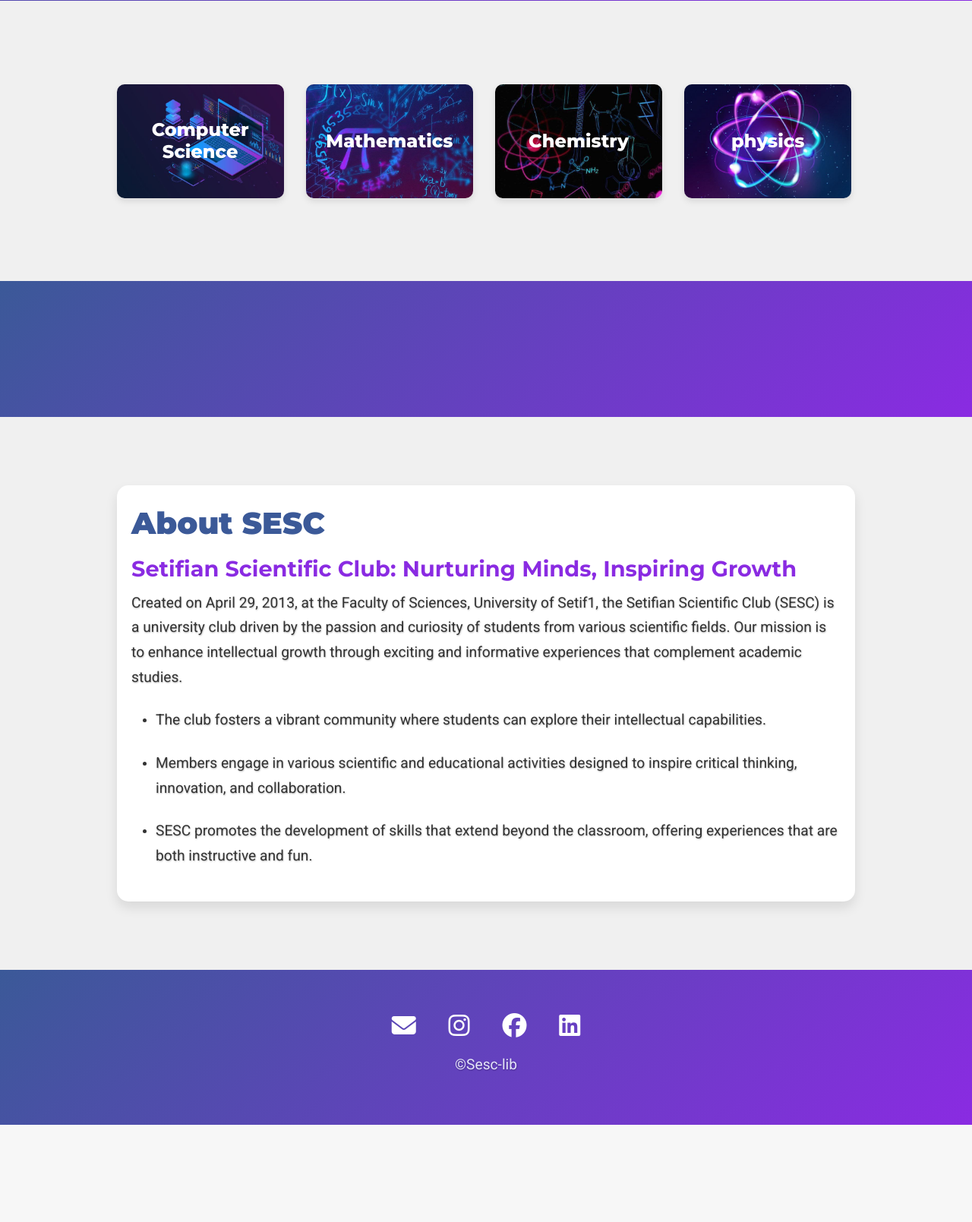
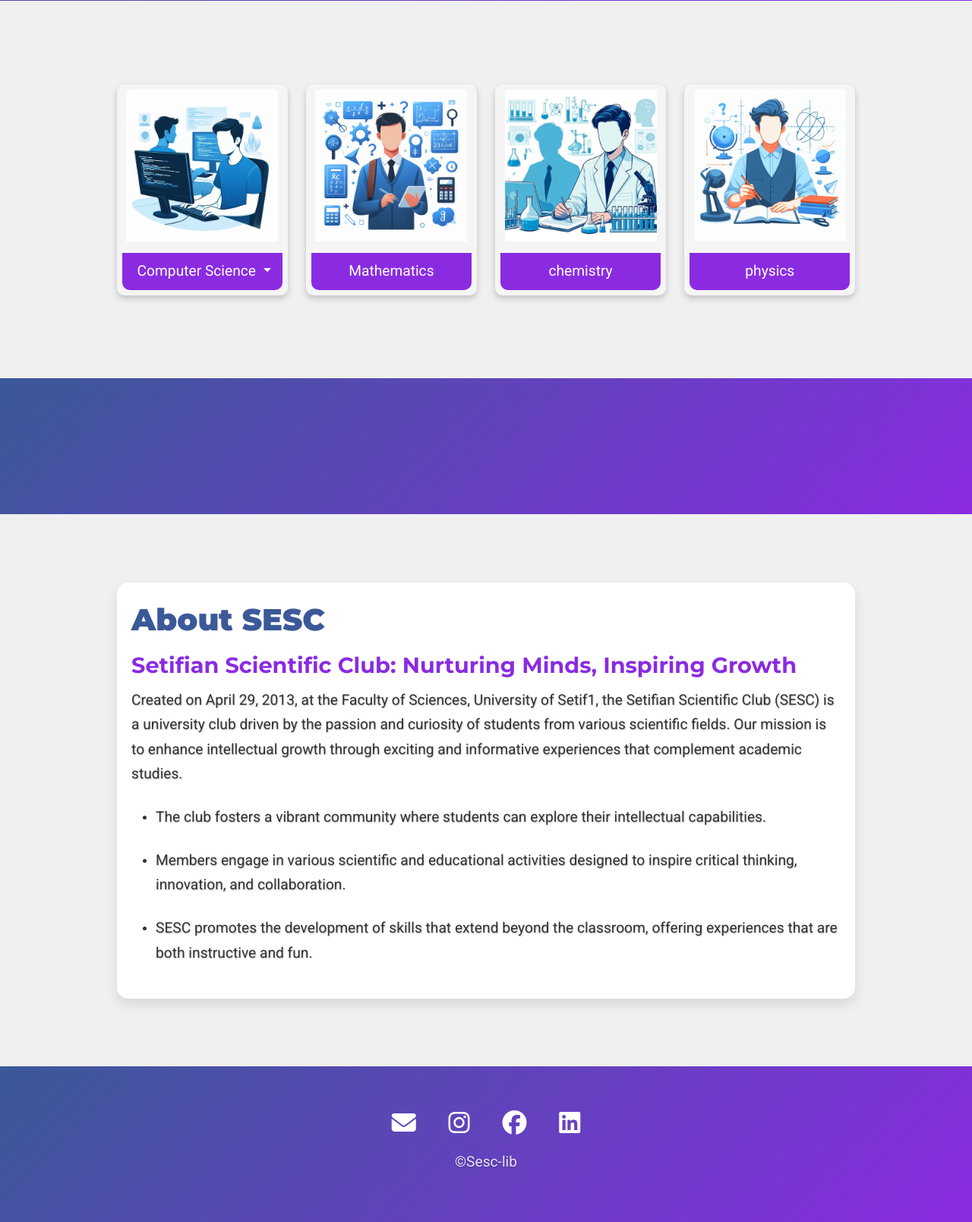
Before and after one commit to chihebabiza/sesclib, a web app: file index.html in a window 1280 px wide. Shown: the part 584-2193 px from the top of the page at 76% size. Before the commit the page ends 2065 px from the top, so only its background shows below. Run offline with its HTML, style and script files only (its server is not run), Linux system fonts and the light colour scheme; some libraries are stand-ins or nearby versions.

Commit message:
Add specialty other images, update card styling, and implement dropdown menu for CS button (LMD and Engineering)

```diff
--- a/css/styles.css
+++ b/css/styles.css
@@ -110,41 +110,41 @@ p{
 /* spesialities section */
 .specialty-card {
     position: relative;
-    height: 150px;
-    width: 220px;
     margin: 20px 0;
     background-color: #f5f5f5;
     border-radius: 10px;
     overflow: hidden;
     text-align: center;
     color: white;
-    box-shadow: 0 4px 8px rgba(0, 0, 0, 0.1);
+    box-shadow: 0 4px 8px rgba(0, 0, 0, 0.2);
+    padding: 7px;
     transition: transform 0.3s ease-in-out;
 }
 .specialty-card:hover{
     transform: scale(1.02);
 }
-.specialty-image{
-    position: absolute;
-    top: 0;
-    left: 0;
-    height: 100%;
+.specialty-image {
+    height: 200px; /* Set a fixed height for the image */
     width: 100%;
-    object-fit: cover;
-    /* opacity: 0.7; */
+    object-fit: contain;
+    border-radius: 10px 10px 0 0; /* Rounds the top corners of the card */
 }
-  .card-text{
-    position: absolute;
-    top: 50%;
-    left: 50%;
-    transform: translate(-50%, -50%);
-    z-index: 2;
+.specialty-button {
+    display: block;
+    margin-top: 15px;
+    background-color: #8A2BE2;
+    border: none;
     color: white;
-    font-size: 1.5rem;
-    font-weight: 800;
-    background-color: transparent;
-    border: none;
-  }
+    padding: 10px 20px;
+    font-size: 1.2rem;
+    text-align: center;
+    width: 100%;
+    border-radius: 0 0 10px 10px; /* Rounds the bottom corners of the card */
+    transition: background-color 0.3s ease;
+}
+.specialty-button:hover {
+    background-color: #5f0dab; /* Change button color on hover */
+}
 /* Club section */
 .club-title{
     font-weight: 900;
--- a/index.html
+++ b/index.html
@@ -89,41 +89,42 @@
   <section id="specialities" class="white-section">
     <div class="container-fluid">
       <div class="row">
-        <!-- Computer Science Card -->
+        <!-- cs -->
         <div class="col-lg-3 col-md-6">
-          <a href="#">
           <div class="specialty-card">
-              <img src="images/cs2.jpg" alt="Computer Science" class="specialty-image">
-              <h3 class="card-text">Computer Science</h3>
+            <img src="images/cs3.jpeg" alt="Computer Science" class="specialty-image">
+            <div class="dropdown">
+              <button class="btn btn-primary specialty-button dropdown-toggle" type="button" data-bs-toggle="dropdown"
+                aria-expanded="false">
+                Computer Science
+              </button>
+              <ul class="dropdown-menu">
+                <li><button class="dropdown-item" type="button">LMD</button></li>
+                <li><button class="dropdown-item" type="button">Engineering</button></li>
+              </ul>
             </div>
-          </a>
           </div>
-        <!-- Mathematics card -->
-        <div class="col-lg-3 col-md-6">
-          <a href="#">
+        </div>
+        <!-- maths -->
+        <div class=" col-lg-3 col-md-6">
           <div class="specialty-card">
-              <img src="images/maths2.jpg" alt="Mathematics" class="specialty-image">
-              <h3 class="card-text">Mathematics</h3>
+            <img src="images/maths3.jpeg" alt="maths" class="specialty-image">
+            <a href="#" class="btn btn-primary specialty-button">Mathematics</a>
           </div>
-          </a>
         </div>
-        <!-- Chemistry Card -->
-        <div class="col-lg-3 col-md-6">
-          <a href="#">
+        <!-- chemistry -->
+        <div class=" col-lg-3 col-md-6">
           <div class="specialty-card">
-              <img src="images/chemistry2.jpg" alt="Chemistry" class="specialty-image">
-              <h3 class="card-text">Chemistry</h3>
+            <img src="images/chemistry3.jpeg" alt="chemistry" class="specialty-image">
+            <a href="#" class="btn btn-primary specialty-button">chemistry</a>
           </div>
-          </a>
         </div>
-        <!-- physics Card -->
-        <div class="col-lg-3 col-md-6">
-          <a href="#">
+        <!-- physic -->
+        <div class=" col-lg-3 col-md-6">
           <div class="specialty-card">
-              <img src="images/physics2.jpg" alt="physics" class="specialty-image">
-              <h3 class="card-text">physics</h3>
+            <img src="images/physics3.jpeg" alt="physic" class="specialty-image">
+            <a href="#" class="btn btn-primary specialty-button">physics</a>
           </div>
-          </a>
         </div>
       </div>
     </div>
@@ -131,7 +132,6 @@
   <!-- Resources Section -->
   <section id="resources" class="colored-section">
     <div class="container-fluid">
-
     </div>
   </section>
   <!-- Club Section -->
```
Also changed, not shown: images/chemistry3.jpeg (added), images/cs3.jpeg (added), images/maths3.jpeg (added), images/physics3.jpeg (added). Lines whose indentation alone changed are shown as unchanged.
